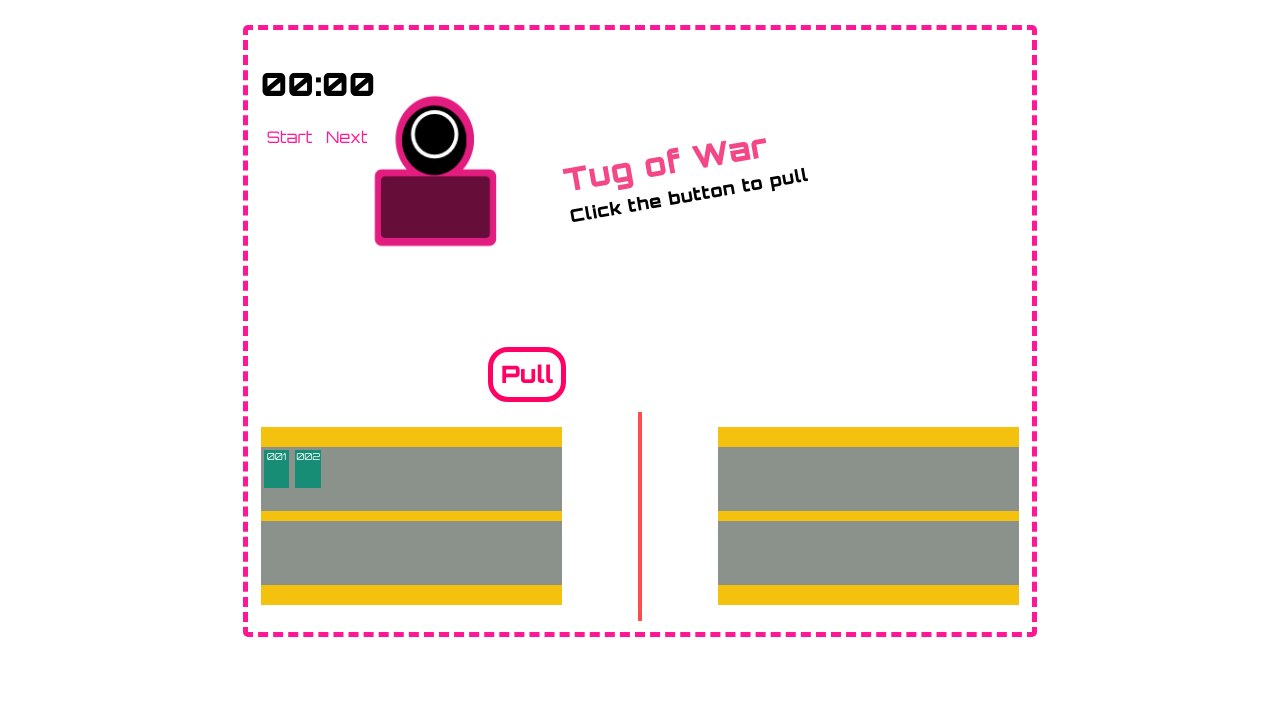
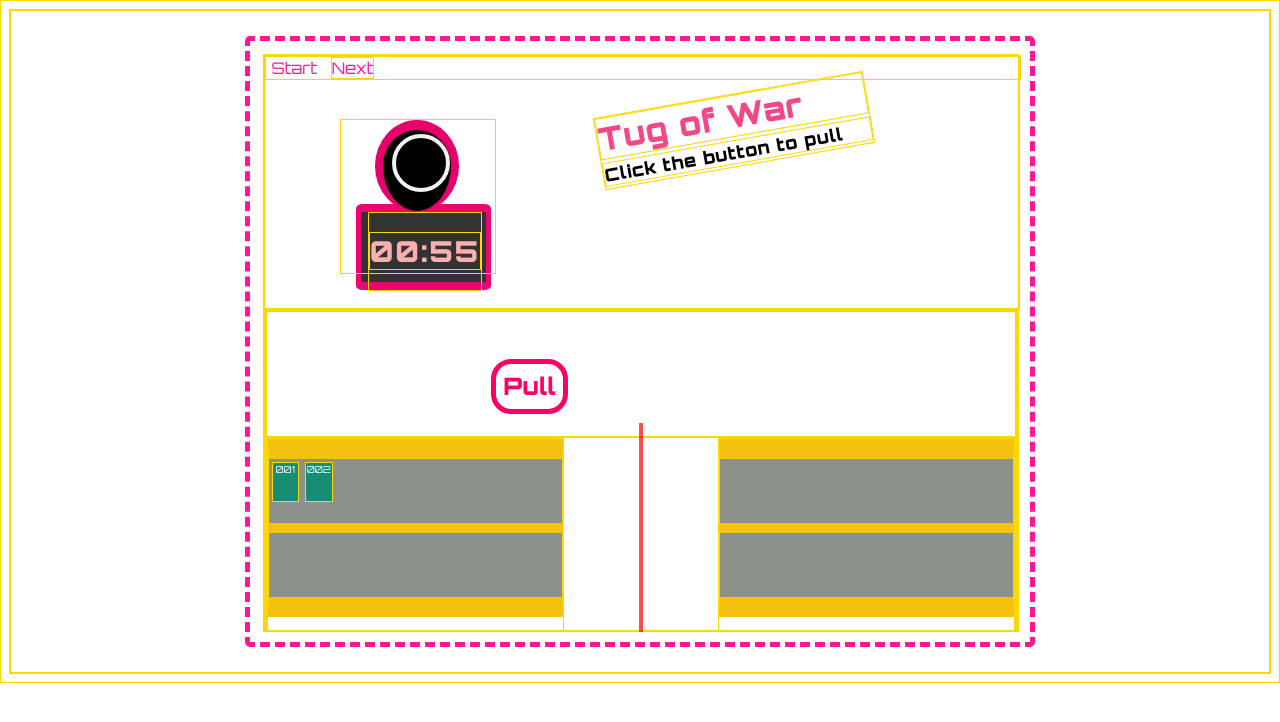
Before and after one commit to anniezoyinlee/GA-Final-SquidGame, a React (Create React App) app: page /game/tow in a window 1280 px wide. Shown: the top 722 px of the page. Built offline with nearby package versions, Linux system fonts and the light colour scheme.

Commit message:
updated timer

```diff
--- a/src/App.css
+++ b/src/App.css
@@ -71,9 +71,6 @@ a:hover {
 
 /* Game */
 .gameContainer {
-  background-image: url("./images/Game_background.png");
-  background-size: cover;
-  z-index: -1;
   width: 100%;
   height: 45vw;
   display: flex;
@@ -84,6 +81,15 @@ a:hover {
 .screen {
   width: 100%;
   height: 20vw;
+  display: block;
+  position: relative;
+}
+
+.buttons {
+  position: absolute;
+  width: 100%;
+  top: 0;
+  left: 0;
 }
 
 /* Caption */
@@ -109,16 +115,6 @@ a:hover {
   font-weight: 700;
 }
 
-/* Timer */
-.timer {
-  position: absolute;
-  top: 27.5%;
-  left: 30.2%;
-  color: rgb(255, 175, 175);
-  font-size: 0.9em;
-  letter-spacing: .1em;
-}
-
 .gameArea {
   height: 25vw;
 }
--- a/src/components/Game/Game.js
+++ b/src/components/Game/Game.js
@@ -19,7 +19,7 @@ function Game() {
   let rulesMarbles = "Guess if the number of mables in the hand are even or odd"
   let titleTGSS = "The Glass Stepping Stones"
   let rulesTGSS = "Choose top or bottom glass to cross the bridge"
-  let minute = 0
+  let minute = 1
   let second = 0
   let start = true
 
--- /dev/null
+++ b/src/components/Game/Timer/Timer.css
@@ -0,0 +1,62 @@
+
+/* Timer */
+* {
+  border: 1px solid gold;
+}
+
+.pinkGuy {
+  position: relative;
+  width: 12vw;
+  height: 12vw;
+  top: 25%;
+  left: 10%;
+}
+
+.hoodie {
+  width: 55%;
+  height: 60%;
+  background: black;
+  border-width: 10px 8px 1px 8px;
+  box-sizing: border-box;
+  border-style: solid;
+  border-color:rgba(255, 0, 120, .9);
+  border-radius: 50%;
+  position: absolute;
+  top: 0;
+  left: 22%;
+}
+
+.face {
+  width: 50px;
+  height: 50px;
+  background: black;
+  border: white 4px solid;
+  opacity: .95;
+  border-radius: 50%;
+  position: absolute;
+  top: 5%;
+  left: 14%;
+}
+
+.timerScreen {
+  width: 125px;
+  height: 70px;
+  background: rgba(0, 0, 0, .8);
+  border-width: 8px 5px;
+  border-style: solid;
+  border-color:rgba(255, 0, 120, .9);
+  border-radius: 5%;
+  position: absolute;
+  top: 55%;
+  left: 10%;
+  z-index: -1;
+}
+
+.timer {
+  position: absolute;
+  top: 0;
+  left: 5%;
+  color: rgb(255, 175, 175);
+  font-size: 0.9em;
+  letter-spacing: .1em;
+}
--- a/src/components/Game/Timer/Timer.js
+++ b/src/components/Game/Timer/Timer.js
@@ -1,4 +1,5 @@
 import React, { useState, useEffect } from 'react'
+import './Timer.css';
 
 // reference: https://www.codegrepper.com/code-examples/javascript/react+countdown+timer+minutes+seconds
 const Timer = ({min, sec}) => {
@@ -28,14 +29,13 @@ const Timer = ({min, sec}) => {
 
   return (
     <div className='pinkGuy'>
+
       <div className='hoodie'>
-        <div className='face'>
-          <div className='shapeOnFace'></div>
-        </div>
+        <div className='face'></div>
       </div>
-      <div className='ractangle'>
-        <div className='timerScreen'>
-        <div className='timer'></div>
+
+      <div className='timerScreen'>
+        <div className='timer'>
           { minutes === 0 && seconds === 0
             ? <h1>00:00</h1>
             : <h1>{minutes < 10 ?  `0${minutes}` : minutes}:{seconds < 10 ?  `0${seconds}` : seconds}</h1>
```
Also changed, not shown: src/App.js (+4 -4 lines).
